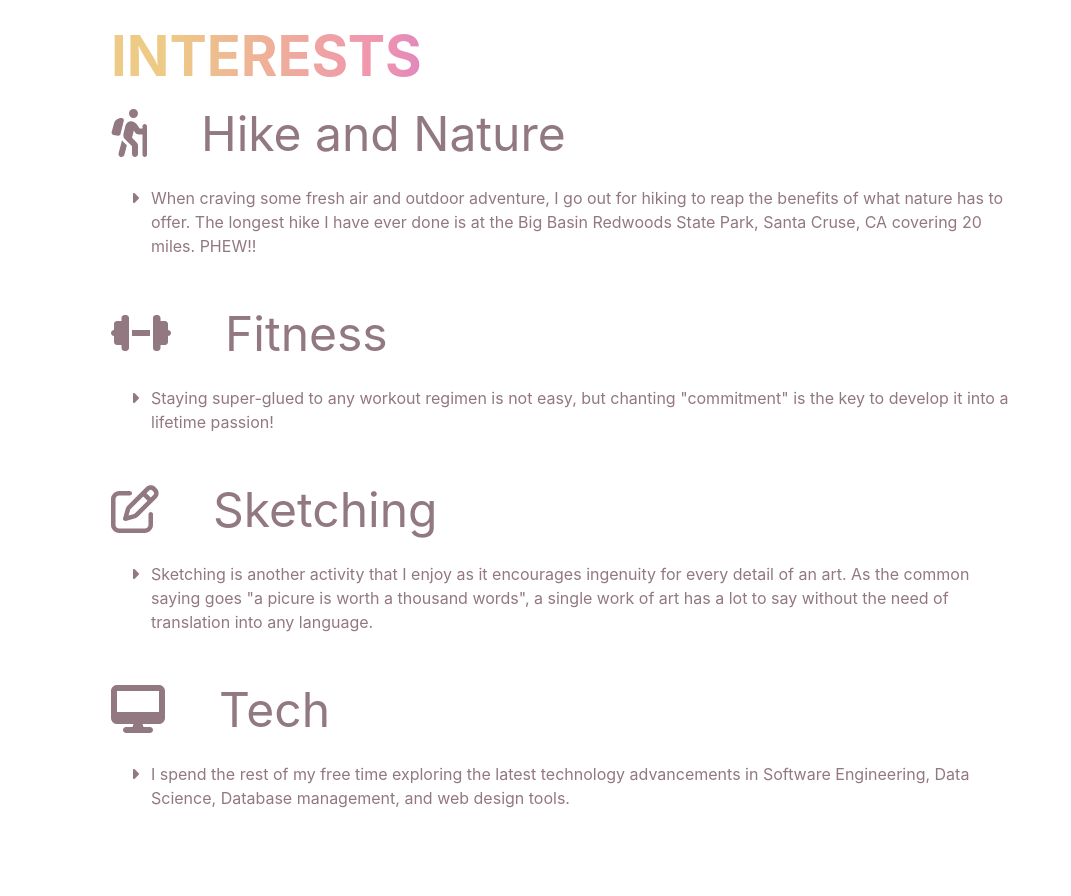
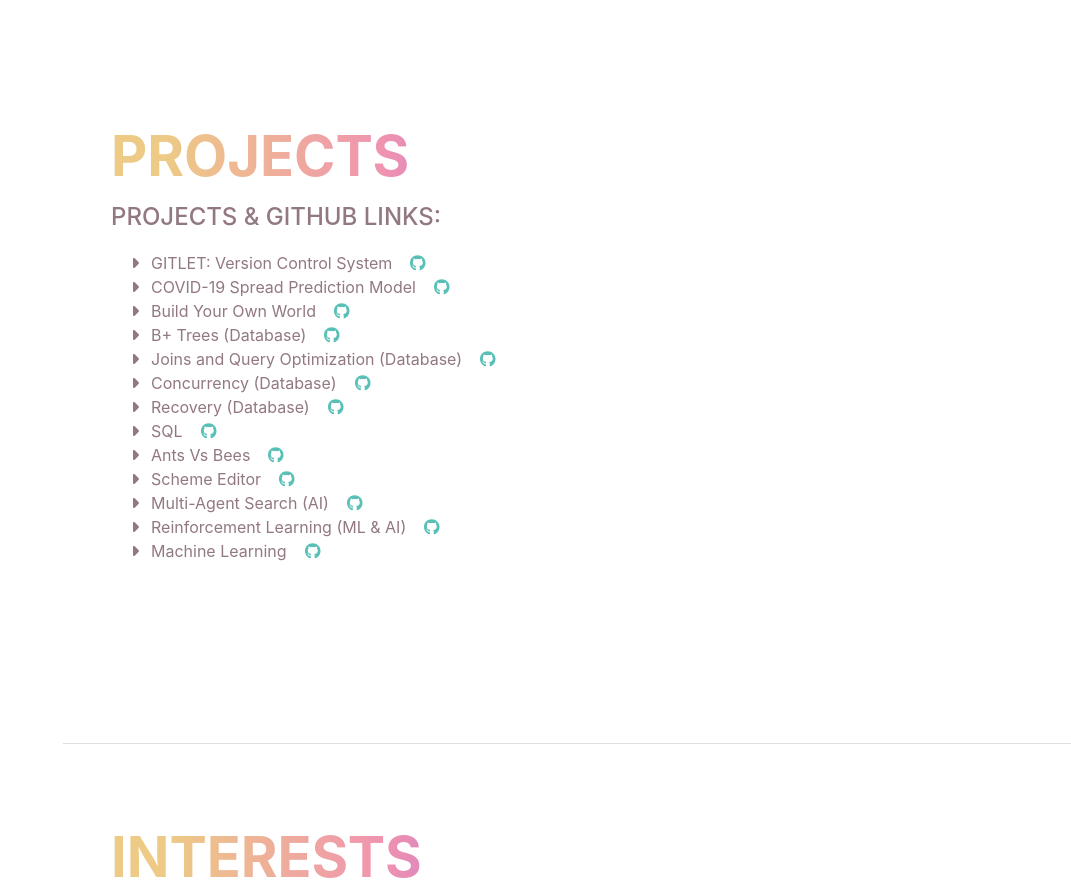
Before and after one commit to efema/Hachiney.github.io, a plain HTML site: page index.html in a window 1280 px wide. Shown: the part 2460-3356 px from the top of the page, without its empty margins (209-1280 px from the left). Drawn offline with nearby package versions, Linux system fonts and the light colour scheme; a web font is replaced by a local one.

Commit message:
Update index.html

```diff
--- a/index.html
+++ b/index.html
@@ -173,8 +173,91 @@
             <hr class="m-0" />
 
 
+         <!-- Projects-->
+            <section class="resume-section" id="projects">
+                <div class="resume-section-content">
+                    <h2 class="name">Projects</h2>
+                    <div class="subheading mb-3">Projects & GitHub Links:</div>
+                    <ul class="fa-ul mb-0">
+                        <li>
+                            <span class="fa-li"><i class="fas fa-caret-right"></i></span>
+                            GITLET: Version Control System &nbsp;&nbsp;
+                            <a class="social-icon" href="#!"><i class="fab fa-github"></i></a>
+                        </li>
+                        <li>
+                            <span class="fa-li"><i class="fas fa-caret-right"></i></span>
+                            COVID-19 Spread Prediction Model &nbsp;&nbsp;
+                            <a class="social-icon" href="https://github.com/Hachiney/Covid/blob/main/covid.ipynb" target = "_blank"><i class="fab fa-github"></i></a>
+                        </li>
+                        <li>
+                            <span class="fa-li"><i class="fas fa-caret-right"></i></span>
+                            Build Your Own World &nbsp;&nbsp;
+                            <a class="social-icon" href="https://github.com/Hachiney/Build_Your_Own_World" target = "_blank"><i class="fab fa-github"></i></a>
+                        </li>
+                        <li>
+                            <span class="fa-li"><i class="fas fa-caret-right"></i></span>
+                            B+ Trees (Database) &nbsp;&nbsp;
+                            <a class="social-icon" href="https://github.com/Hachiney/B-Trees" target = "_blank"><i class="fab fa-github"></i></a>
+                        </li>
+                        <li>
+                            <span class="fa-li"><i class="fas fa-caret-right"></i></span>
+                            Joins and Query Optimization (Database) &nbsp;&nbsp;
+                            <a class="social-icon" href="https://github.com/Hachiney/Joins-and-Query-Optimization" target = "_blank"><i class="fab fa-github"></i></a>
+                        </li>
+                        <li>
+                            <span class="fa-li"><i class="fas fa-caret-right"></i></span>
+                            Concurrency (Database) &nbsp;&nbsp;
+                            <a class="social-icon" href="#!"><i class="fab fa-github"></i></a>
+                        </li>
+                        <li>
+                            <span class="fa-li"><i class="fas fa-caret-right"></i></span>
+                            Recovery (Database) &nbsp;&nbsp;
+                            <a class="social-icon" href="#!"><i class="fab fa-github"></i></a>
+                        </li>
+                        <li>
+                            <span class="fa-li"><i class="fas fa-caret-right"></i></span>
+                            SQL &nbsp;&nbsp;
+                            <a class="social-icon" href="https://github.com/Hachiney/SQL" target = "_blank"><i class="fab fa-github"></i></a>
+                        </li>
+                        <li>
+                            <span class="fa-li"><i class="fas fa-caret-right"></i></span>
+                            Ants Vs Bees &nbsp;&nbsp;
+                            <a class="social-icon" href="#!"><i class="fab fa-github"></i></a>
+                        </li>
+                        <li>
+                            <span class="fa-li"><i class="fas fa-caret-right"></i></span>
+                            Scheme Editor &nbsp;&nbsp;
+                            <a class="social-icon" href="#!"><i class="fab fa-github"></i></a>
+                        </li>
+                        <li>
+                            <span class="fa-li"><i class="fas fa-caret-right"></i></span>
+                            Multi-Agent Search (AI) &nbsp;&nbsp;
+                            <a class="social-icon" href="https://github.com/Hachiney/Multi-Agent-Search" target = "_blank"><i class="fab fa-github"></i></a>
+                        </li>
+                        <li>
+                            <span class="fa-li"><i class="fas fa-caret-right"></i></span>
+                            Reinforcement Learning (ML & AI) &nbsp;&nbsp;
+                            <a class="social-icon" href="https://github.com/Hachiney/-Reinforcement-Learning" target = "_blank"><i class="fab fa-github"></i></a>
+                        </li>
+                        <li>
+                            <span class="fa-li"><i class="fas fa-caret-right"></i></span>
+                            Machine Learning &nbsp;&nbsp;
+                            <a class="social-icon" href="https://github.com/Hachiney/Machine-Learning" target = "_blank"><i class="fab fa-github"></i></a>
+                        </li>
+<!--                         <li>
+                            <span class="fa-li"><i class="fas fa-caret-right"></i></span>
+                            To be Added &nbsp;&nbsp;
+                            <a class="social-icon" href="#!"><i class="fab fa-github"></i></a>
+                        </li> -->
+                    </ul>
+                </div>
+            </section>
+            <hr class="m-0" />
 
-         <!-- Projects-->
+
+
+
+         <!-- Skills-->
             <section class="resume-section" id="interests">
                 <div class="resume-section-content">
 
```
